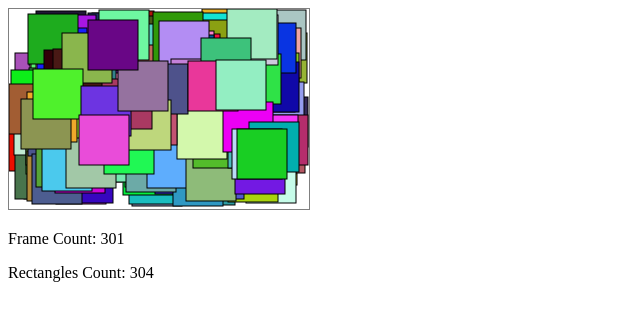
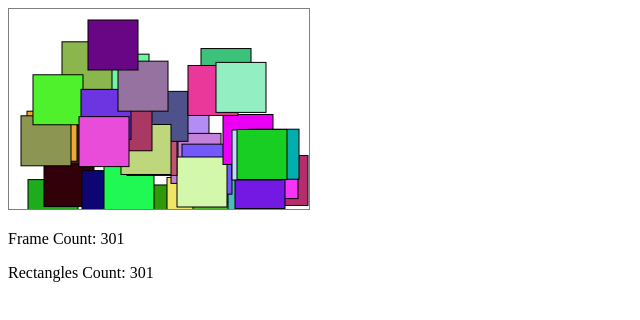
Before and after one commit to erami1789/CST-325-01_FA24-Emiliano-Ramirez, a plain HTML site: page Week 1 - Basic Particle System - CST325/Project1.html in a window 1280 px wide. Shown: the whole page, without its empty margins (0-640 px from the left). Drawn offline with Linux system fonts and the light colour scheme.

Commit message:
Update Project1.html
As far as i got

```diff
--- a/Week 1 - Basic Particle System - CST325/Project1.html
+++ b/Week 1 - Basic Particle System - CST325/Project1.html
@@ -8,14 +8,14 @@
 
         function init() {
         console.log("Hello World!")
-        var newRectangleInstance = new Rectangle(20, 20, "rgb(0, 255, 0)");
+        /*var newRectangleInstance = new Rectangle(20, 20, "rgb(0, 255, 0)");
         var newRectangleInstance1 =new Rectangle(80, 20, "rgb(0, 255, 0)");
         var newRectangleInstance2 =new Rectangle(140, 20, "rgb(0, 255, 0)");
         newRectangleInstance.draw();
 
         sceneList.push(newRectangleInstance);
         sceneList.push(newRectangleInstance1);
-        sceneList.push(newRectangleInstance2);
+        sceneList.push(newRectangleInstance2);*/
 
         updateAndDraw();
 
@@ -28,6 +28,14 @@
             this.x=x;
             this.y=y;
             this.color=color;
+            this.velocity= {
+                x:0,
+                y:0
+            };
+            this.update= function(){
+                this.velocity.y += 1;
+                this.y = this.y + this.velocity.y * 0.16;
+            };
 
             this.draw =function()
         {
@@ -40,6 +48,9 @@
             ctx.strokeRect(this.x, this.y, 50, 50);
         }
         }
+
+
+
         function updateAndDraw()
         {
             var canvas = document.getElementById("myCanvas");
@@ -53,6 +64,7 @@
             ctx.clearRect(0, 0, c.width, c.height);
             sceneList.forEach(function(rectangle) {
                 rectangle.draw();
+                rectangle.update();
 
             });
             currentFrameNumber++;
```
